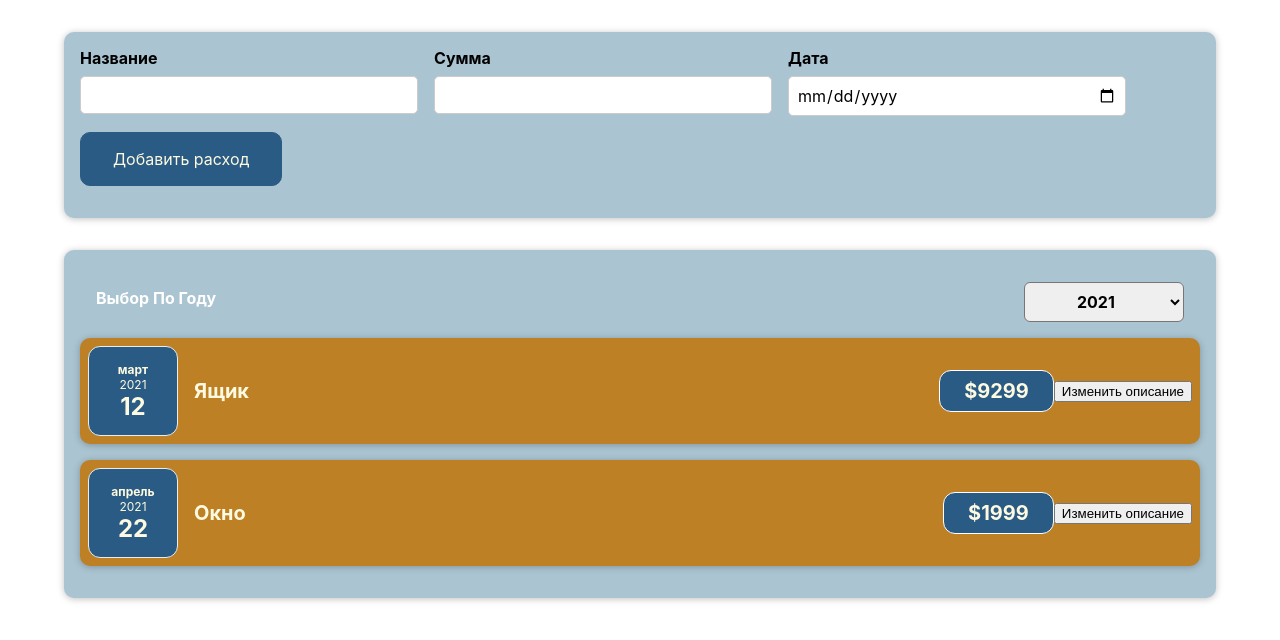
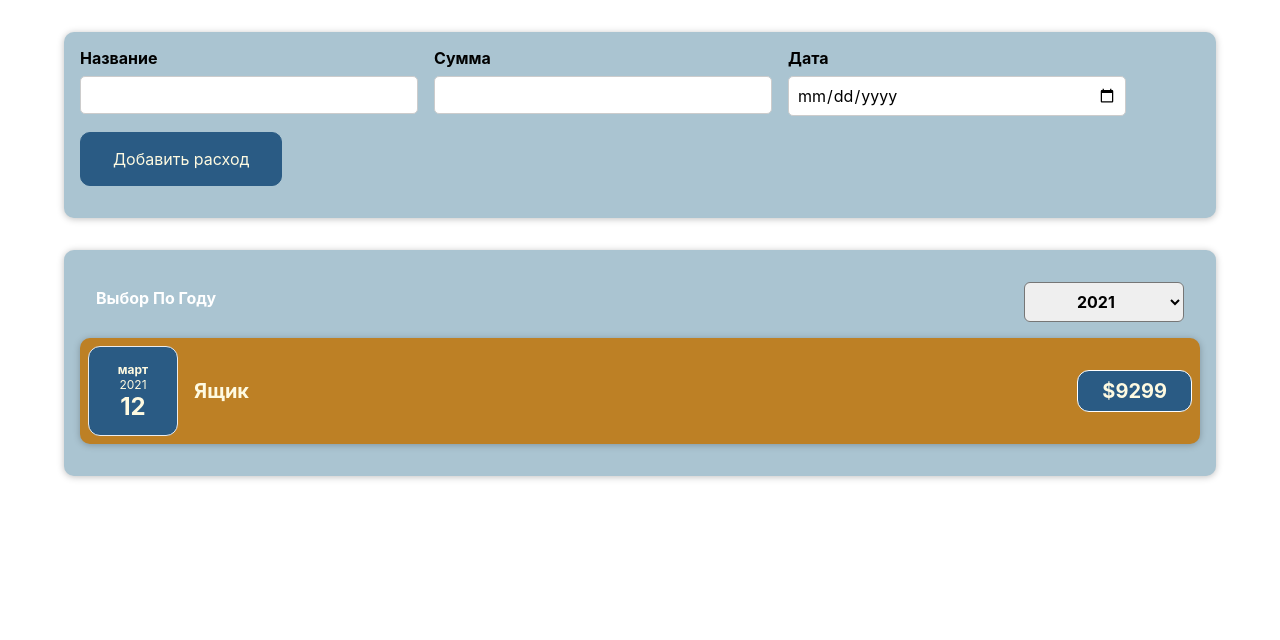
Before and after one commit to mosxe/costs-months, a React (Create React App) app: page / in a window 1280 px wide. Shown: the top 640 px of the page. Built offline with nearby package versions, Linux system fonts and the light colour scheme.

Commit message:
added new component costsList

```diff
--- a/src/App.js
+++ b/src/App.js
@@ -1,8 +1,8 @@
+import { useState } from 'react';
 import Costs from './components/Costs/Costs';
 import NewCost from './components/NewCost/NewCost';
 
-const App = () => {
-  const costs = [
+const INITIAL_COSTS = [
   {
     id: 'rand1',
     date: new Date(2021,2,12),
@@ -11,15 +11,21 @@ const App = () => {
   },
   {
     id: 'rand2',
-      date: new Date(2021,3,22),
+    date: new Date(2020,3,22),
     description: 'Окно',
     amount: 1999
   }
 ];
 
+const App = () => {
+  const [costs, setCosts] = useState(INITIAL_COSTS);
+
   const addCostHandler = (cost) => {
-    console.log(cost);
+    setCosts(prev => {
+      return [cost,...prev]
+    });
   };
+
   return (
     <div>
       <NewCost onAddCost={addCostHandler}/>
--- a/src/components/Costs/CostItem.js
+++ b/src/components/Costs/CostItem.js
@@ -1,21 +1,15 @@
-import { useState } from 'react';
 import CostDate from './CostDate';
 import Card from '../UI/Card';
 import './CostItem.css';
 
 const CostItem = (props) => {
-  const [description, setDescription] = useState(props.description);
-  const changeDescription = (e) => {
-    setDescription('Ящик1');
-  }
   return (
     <Card className="cost-item">
       <CostDate date={props.date}/>
       <div className="cost-item__description">
-        <h2>{description}</h2>
+        <h2>{props.description}</h2>
         <div className="cost-item__price">${props.amount}</div>
       </div>
-      <button onClick={changeDescription}>Изменить описание</button>
     </Card>
   );
 };
--- /dev/null
+++ b/src/components/Costs/CostList.css
@@ -0,0 +1,9 @@
+.cost-list {
+  list-style: none;
+  padding: 0;
+}
+
+.cost-list__fallback {
+  color: #fefae1;
+  text-align: center;
+}
--- /dev/null
+++ b/src/components/Costs/CostList.js
@@ -0,0 +1,18 @@
+import CostItem from './CostItem';
+import './CostList.css';
+
+const CostList = ({costs}) => {
+  if (costs.length === 0) {
+    return <h2 className="cost-list__fallback">Трат в этом году не было</h2>;
+  }
+
+  return (
+    <ul className="cost-list">
+      {
+        costs.map((cost) => <CostItem key={cost.id} {...cost}/>)
+      }
+    </ul>
+  );
+};
+
+export default CostList;
--- a/src/components/Costs/Costs.js
+++ b/src/components/Costs/Costs.js
@@ -1,21 +1,25 @@
 
 import { useState } from 'react';
-import CostItem from './CostItem';
+import CostList from './CostList';
 import CostFilter from './CostFilter';
+import Card from '../UI/Card';
 import './Costs.css';
 
 const Costs = ({costs}) => {
   const [selectedYear, setSelectedYear] = useState('2021');
   const changeYear = (year) => {
     setSelectedYear(year);
-  }
+  };
+
+  const filterCosts = costs.filter(cost => {
+    return cost.date.getFullYear().toString() === selectedYear;
+  });
+
   return (
-    <div className="costs">
+    <Card className="costs">
       <CostFilter year={selectedYear} onChangeYear={changeYear} />
-      {
-        costs.map((cost, index) => <CostItem key={index} {...cost}/>)
-      }
-    </div>
+      <CostList costs={filterCosts} />
+    </Card>
   )
 };
 
--- a/src/components/NewCost/CostForm.js
+++ b/src/components/NewCost/CostForm.js
@@ -3,7 +3,7 @@ import './CostForm.css';
 
 const CostForm = (props) => {
   const [userInput, setUserInput] = useState({
-    name: '',
+    description: '',
     amount: '',
     date: ''
   });
@@ -20,13 +20,13 @@ const CostForm = (props) => {
   const submitHandler = (event) => {
     event.preventDefault();
     const costData = {
-      name: userInput.name,
+      description: userInput.description,
       amount: userInput.amount,
       date: new Date(userInput.date)
     };
     props.onSaveCostData(costData);
     setUserInput({
-      name: '',
+      description: '',
       amount: '',
       date: ''
     });
@@ -37,7 +37,7 @@ const CostForm = (props) => {
       <div className="new-cost__controls">
         <div className="new-cost__control">
           <label>Название</label>
-          <input type="text" name="name" value={userInput.name} onChange={inputChangeHandler} />
+          <input type="text" name="description" value={userInput.description} onChange={inputChangeHandler} />
         </div>
         <div className="new-cost__control">
           <label>Сумма</label>
```
Lines whose indentation alone changed are shown as unchanged.
